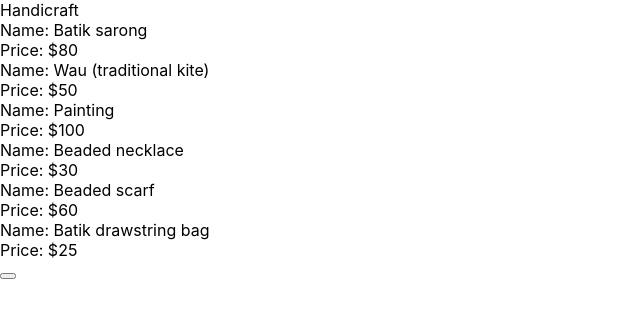
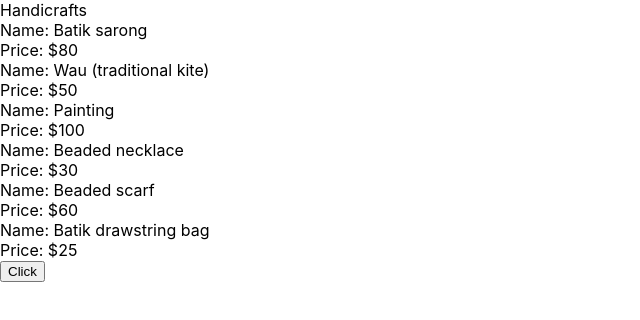
Before and after one commit to yani82/malaysian-creations, a React (Create React App) app: page / in a window 1280 px wide. Shown: the top 320 px of the page, without its empty margins (0-640 px from the left). Built offline with nearby package versions, Linux system fonts and the light colour scheme.

Commit message:
debug Failed to compile

```diff
--- a/src/App.js
+++ b/src/App.js
@@ -26,7 +26,17 @@ class App extends React.Component {
       { name: "Beaded scarf", price: "$60" },
       { name: "Batik drawstring bag", price: "$25" },
     ],
-    category: "Handicraft",
+    category: "Handicrafts",
+  };
+
+  handleClick = () => {
+    console.log('button was clicked');
+    this.setState({category: "Textiles"});
+  };
+
+  handleSubmit = (e) => {
+    e.preventDefault()
+    console.log('form was submitted');
   };
 
   render() {
@@ -38,7 +48,10 @@ class App extends React.Component {
     <div>
         <Item category={this.state.category} />
         <ProductList inventories={this.state.inventories} />
-        <button></button>
+        <button onClick={this.handClick}>Click</button>
+        {/* <form onSubmit={this.handleSubmit}>
+          <button type='submit'>Submit</button>
+        </form> */}
         {/* <img src={logo} className="App-logo" alt="logo" /> */}
         {/* <p>Welcome to Malaysian Creations {this.state.inventory.name}!</p>
         <p>New collection of {this.state.inventories.name}</p>
```
